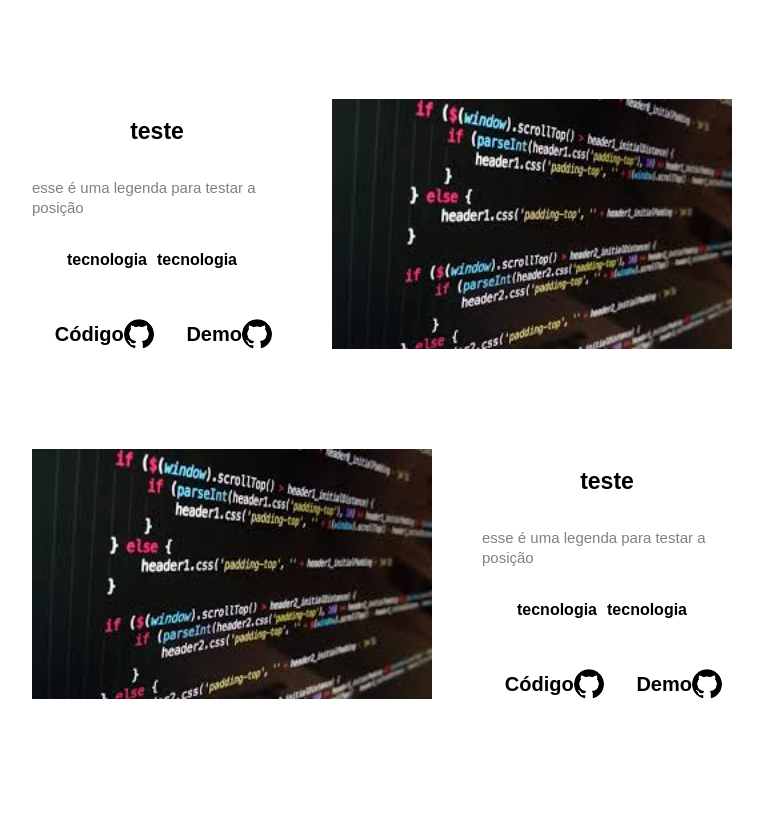
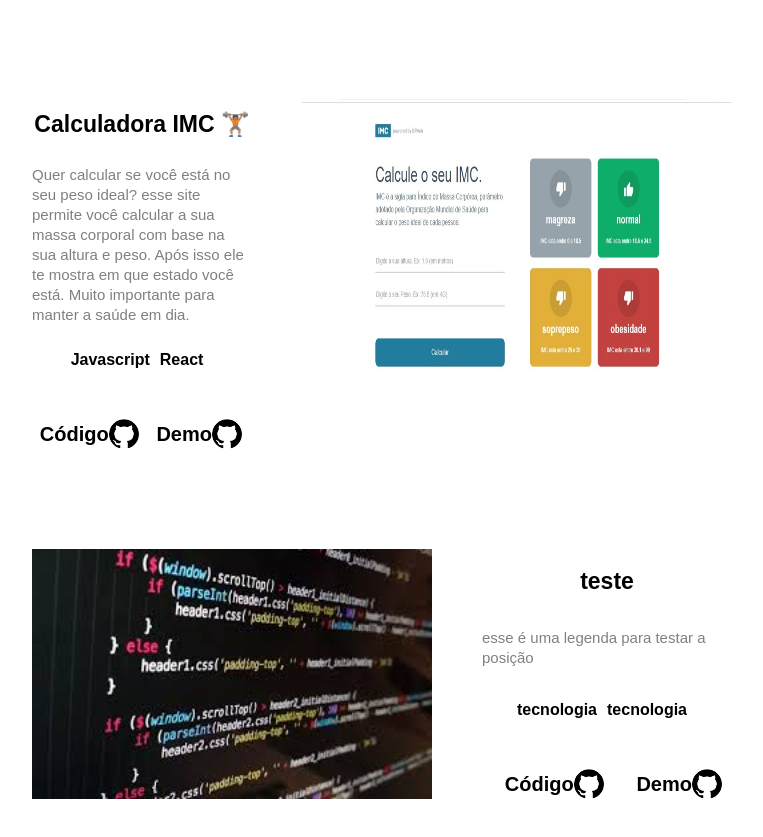
Before and after one commit to Ramom-Gomes/Meu-Portfolio, a React (Vite) app: page / in a window 1280 px wide. Shown: the part 1556-2393 px from the top of the page, without its empty margins (258-1021 px from the left). Built offline with nearby package versions, Linux system fonts and the light colour scheme.

Commit message:
projetos-atualizacoes

```diff
--- a/src/App.css
+++ b/src/App.css
@@ -173,6 +173,11 @@
     height: 250px;
 }
 
+.projetoimagem2 {
+    width: 430px;
+    height: 350px;
+}
+
 .projetodescricao {
     display: flex;
     flex-direction: column;
--- a/src/App.jsx
+++ b/src/App.jsx
@@ -11,6 +11,7 @@ import FotoIlustra from "./images/imagemilustra.jpg";
 import FotoTelefone from "./images/telefoneazul.png";
 import FotoEmail from "./images/emailazul.png";
 import FotoEcomerce from "./images/Ecomerce.jpeg";
+import Fotoimc from "./images/imc.jpeg";
 
 const app = () => {
 
@@ -88,18 +89,21 @@ const app = () => {
         <section className="secaoport">
           <div className="projetos">
             <div className="projetodescricao2">
-              <p className="projetotitulo">teste</p>
-              <p className="projetosemititulo">esse é uma legenda para testar a posição</p>
+              <p className="projetotitulo">Calculadora IMC 🏋🏽</p>
+              <p className="projetosemititulo">Quer calcular se você está no seu peso ideal? esse site permite
+              você calcular a sua massa corporal com base na sua altura e peso.
+              Após isso ele te mostra em que estado você está. Muito importante para manter
+              a saúde em dia.</p>
               <div className="projetotecnologias">
-                <p className="tecnologiausada">tecnologia</p>
-                <p className="tecnologiausada">tecnologia</p>
+                <p className="tecnologiausada">Javascript</p>
+                <p className="tecnologiausada">React</p>
               </div>
               <div className="projetoredes">
-                <a className="projetogit" href="">Código<img className="projetoredesimagem" src={FotoGit} alt="" /></a>
-                <a className="projetogit" href="">Demo<img className="projetoredesimagem" src={FotoGit} alt="" /></a>
+                <a className="projetogit" target={"_blank"} href="https://github.com/Ramom-Gomes/Calculadora-de-IMC.">Código<img className="projetoredesimagem" src={FotoGit} alt="" /></a>
+                <a className="projetogit" target={"_blank"} href="https://deft-druid-7008d8.netlify.app/">Demo<img className="projetoredesimagem" src={FotoGit} alt="" /></a>
               </div>
             </div>
-            <img className="projetoimagem" src={FotoIlustra} alt="" />
+            <img className="projetoimagem2" src={Fotoimc} alt="" />
           </div>
         </section>
         <section className="secaoport2">
```
Also changed, not shown: src/images/imc.jpeg (added).
